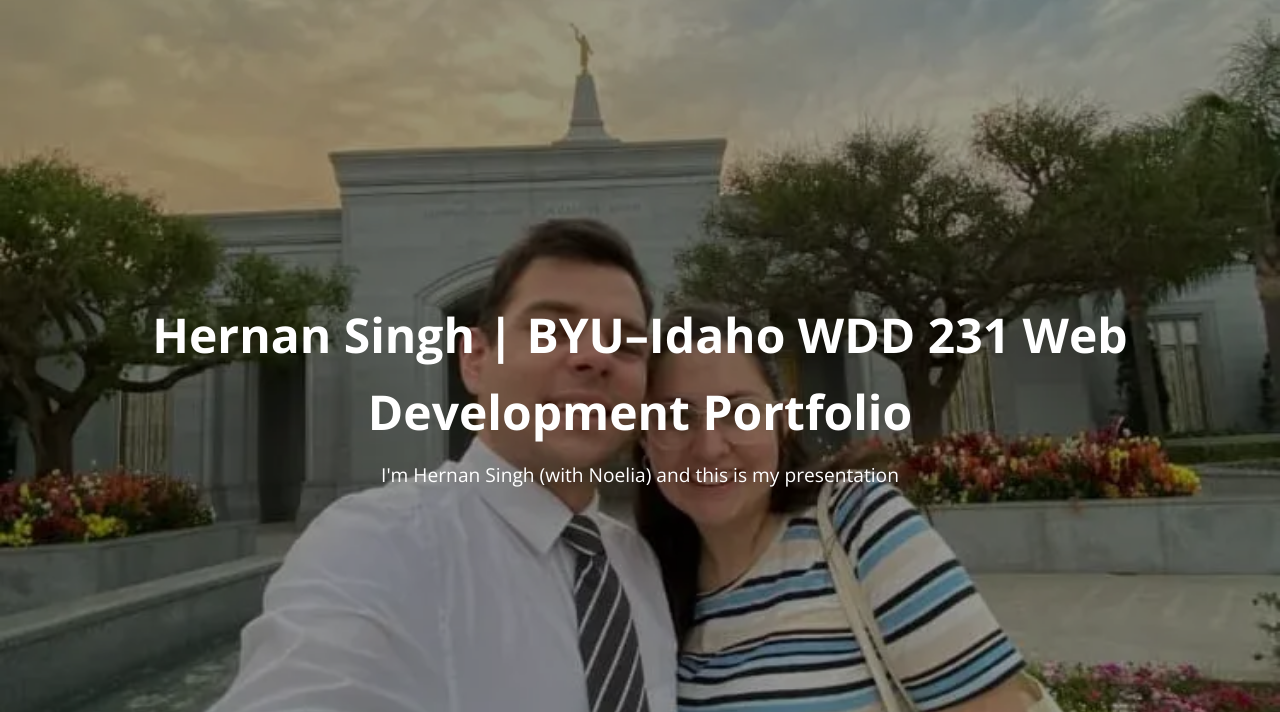
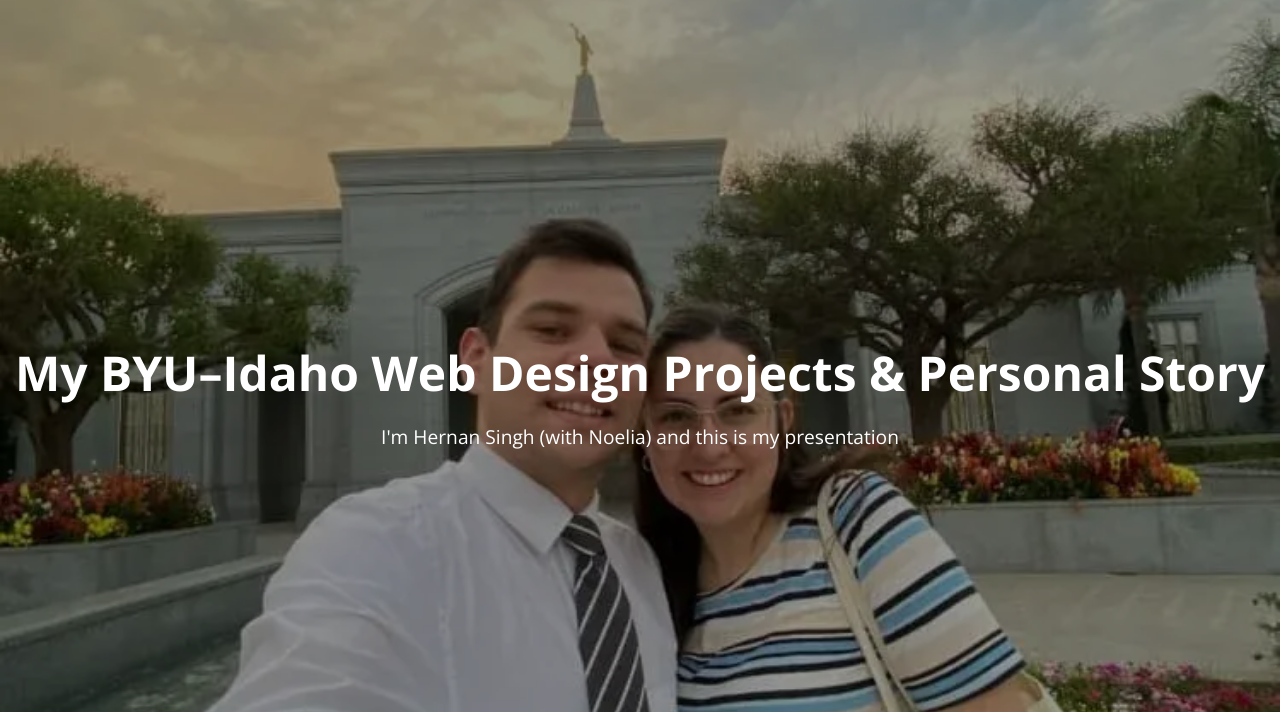
Before and after one commit to hernansingh/wdd231, a plain HTML site: page index.html in a window 1280 px wide. Shown: the part 88-800 px from the top of the page. Drawn offline with nearby package versions, Linux system fonts and the light colour scheme.

Commit message:
h1 change

```diff
--- a/index.html
+++ b/index.html
@@ -36,7 +36,7 @@
 
     <section class="hero">
         <div class="hero-content">
-            <h1>Hernan Singh | BYU–Idaho WDD 231 Web Development Portfolio</h1>
+            <h1>My BYU–Idaho Web Design Projects & Personal Story</h1>
             <p>I'm Hernan Singh (with Noelia) and this is my presentation</p>
         </div>
     </section>
```
